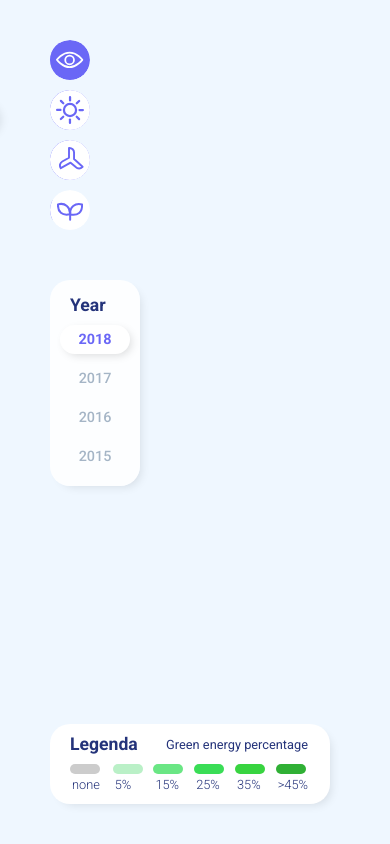
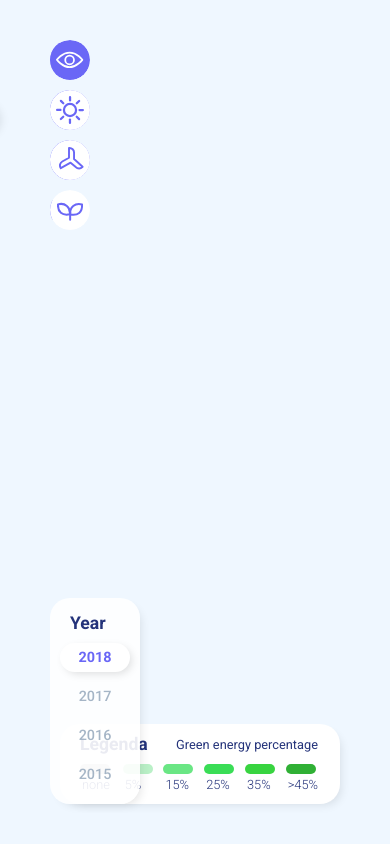
Before and after one commit to roelandvs/empower, a website built with Parcel: page qgis-map/index.html in a window 390 px wide. Shown: the top 844 px of the page. Built offline with nearby package versions, Linux system fonts and the light colour scheme.

Commit message:
legenda position responsive

```diff
--- a/qgis-map/css/style.css
+++ b/qgis-map/css/style.css
@@ -599,3 +599,14 @@ aside:nth-of-type(2) > p span  {
 #display-none {
 	display: none;
 }
+
+@media screen and (min-height: 800px) {
+  #legenda {
+    left: auto;
+    right: 0;
+}
+
+.year-selector {
+	bottom: 0;
+	top: auto;
+}
--- a/qgis-map/js/index.js
+++ b/qgis-map/js/index.js
@@ -57,9 +57,13 @@ function buildSidebarLeft(gemeente) {
 	buttonContainer.style.left = '240px';
 	yearContainer.style.left = '240px';
 	yearContainer.style.left = '240px';
-	document.getElementById('legenda').style.left = '240px';
 	document.querySelector('aside:nth-of-type(2)').style.right = '0px';
 	initiativeSidebar.style.left = '0';
+
+	if (window.innerHeight < 800) {
+		document.getElementById('legenda').style.left = '240px';
+		console.log('yo')
+	}
 
 	//places the gemeente svg/path on point 0,0
 	if (yCoordinate < 0) {
@@ -207,7 +211,10 @@ function moveSidebar() {
 	initiativeSidebar.style.left = '-300px';
 	buttonContainer.style.left = '0';
 	yearContainer.style.left = '0';
-	document.getElementById('legenda').style.left = '0';
+
+	if (window.innerHeight < 800) {
+		document.getElementById('legenda').style.left = '0';
+	}
 };
 
 function changeYear(jaarItem) {
```
